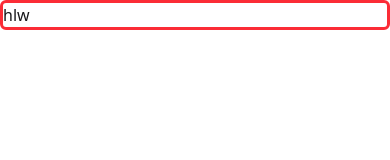
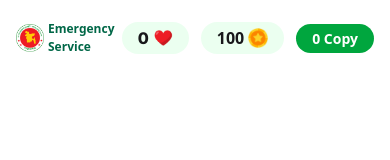
Before and after one commit to SojibMir27/Emergency-Hotline, a plain HTML site: page index.html in a window 390 px wide. Drawn offline with nearby package versions, Linux system fonts and the light colour scheme; a web font is replaced by a local one.

Commit message:
added english and bangla fots , added navbar mobile responsive design

```diff
--- a/index.html
+++ b/index.html
@@ -4,6 +4,8 @@
     <meta charset="UTF-8" />
     <meta name="viewport" content="width=device-width, initial-scale=1.0" />
     <title>Emergency-Hotline</title>
+    <!-- Added Style css -->
+     <link rel="stylesheet" href="./style.css">
     <!--Added Daisy UI -->
     <link
       href="https://cdn.jsdelivr.net/npm/daisyui@5"
@@ -14,7 +16,32 @@
     <script src="https://cdn.jsdelivr.net/npm/@tailwindcss/browser@4"></script>
   </head>
   <body>
-    <h1 class="border-3 rounded-md border-red-500">hlw</h1>
+    <main>
+      <header>
+        <div class="navber-container flex justify-between items-center py-5 px-4 md:px-[60px] w-full">
+          <div class="navber-left flex justify-between items-center">
+            <img class="w-7 md:w-15" src="./assets/logo.png" alt="" />
+            <h1 class="text-[12px] md:text-3xl font-bold ml-1 md:ml-3 text-[#006747]">
+              Emergency <br />
+              Service
+            </h1>
+          </div>
+          <div class="navber-right flex justify-between items-center gap-3">
+            <div class="nav-heart flex justify-between items-center p-5 rounded-[30px] font-extrabold gap-1 md:gap-3 bg-[#41ff6b1a] px-4 md:px-[36px] py-1 md:py-[12px] intel">
+              <h1><span>0</span></h1>
+              <img class="w-5 md:w-8" src="./assets/heart.png" alt="" />
+            </div>
+            <div class="nav-coin flex justify-between items-center bg-[#41ff6b1a] font-extrabold gap-1 md:gap-3 rounded-[50px] px-4 md:px-[20px] py-1 md:py-[12px]">
+              <h1><span>100</span></h1>
+              <img class="w-5 md:w-8" src="./assets/coin.png" alt="" />
+            </div>
+            <div class="nav-copy flex justify-between items-center px-4 md:px-[36px] py-1 md:py-[14px] rounded-[50px] bg-[#00a63e] text-[14px] md:text-xl text-white font-bold">
+              <h1><span>0</span> Copy</h1>
+            </div>
+          </div>
+        </div>
+      </header>
+    </main>
     <!-- added JS file -->
     <script src="./script.js"></script>
   </body>
--- /dev/null
+++ b/style.css
@@ -0,0 +1,13 @@
+@import url("https://fonts.googleapis.com/css2?family=Hind+Madurai:wght@300;400;500;600;700&family=Inter:ital,opsz,wght@0,14..32,100..900;1,14..32,100..900&family=Roboto:ital,wght@0,100..900;1,100..900&display=swap");
+
+.bangla {
+  font-family: "Hind Madurai", sans-serif;
+}
+
+.intel {
+  font-family: "Inter", sans-serif;
+}
+
+.roboto {
+  font-family: "Roboto", sans-serif;
+}
```
